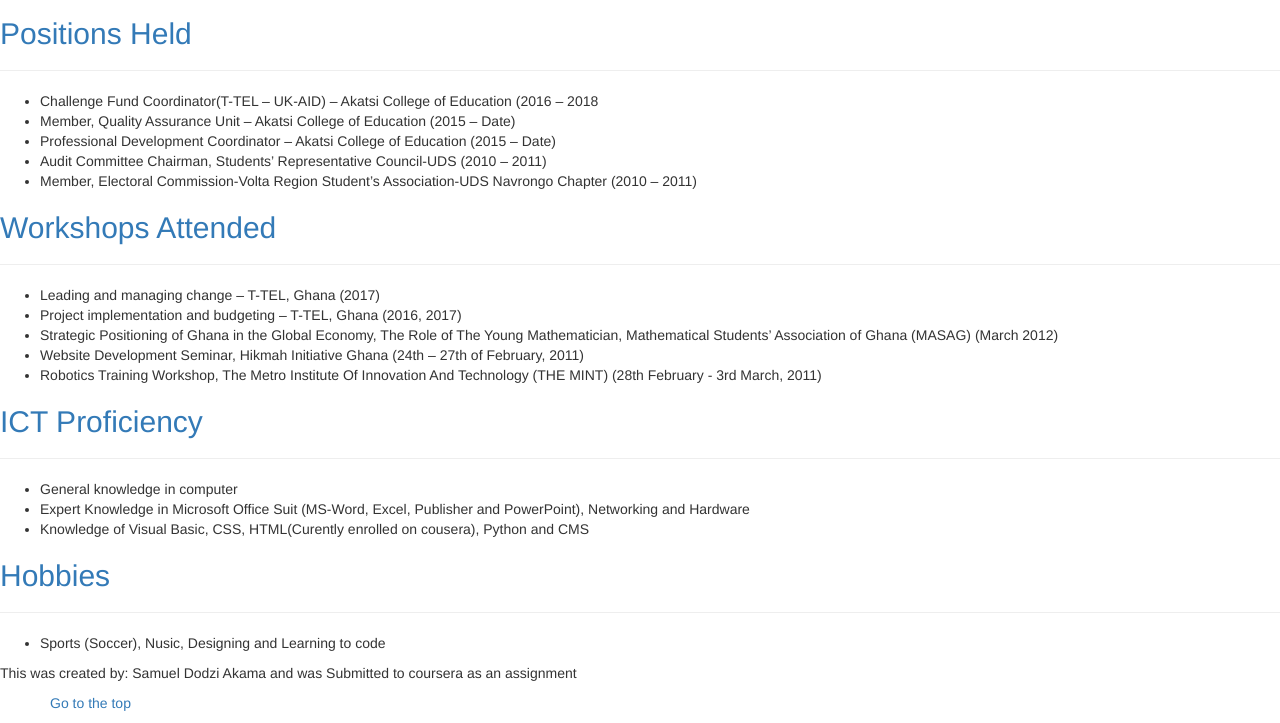
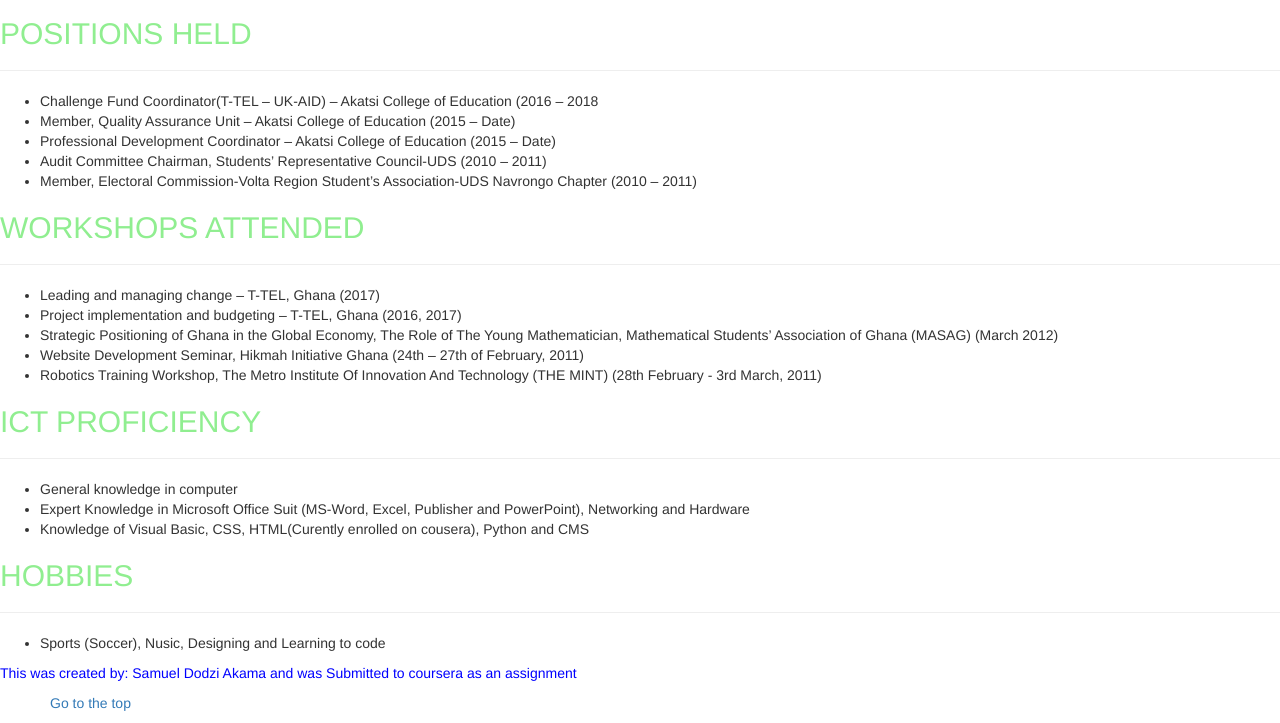
Before and after one commit to dodzison/step2web, a plain HTML site: page index.html in a window 1280 px wide. Shown: the part 1137-1860 px from the top of the page. Drawn offline with Linux system fonts and the light colour scheme.

Commit message:
Convereted h2 with div to uppercase using text-transform

```diff
--- a/index.html
+++ b/index.html
@@ -6,6 +6,11 @@
   <title>Assignment| My CV</title>
   <link rel="stylesheet" type="text/css" href="bootstrap.css">
   <link rel="stylesheet" type="text/css" href="style.css">
+  <style media="screen">
+    p{
+      color: blue;
+    }
+  </style>
 </head>
 
 <body>
--- a/style.css
+++ b/style.css
@@ -3,3 +3,7 @@
 	border: 1px dotted lightgreen;
 	border-radius: 5px;
 }
+a h2{
+	color: lightgreen;
+	text-transform: uppercase;
+}
```
